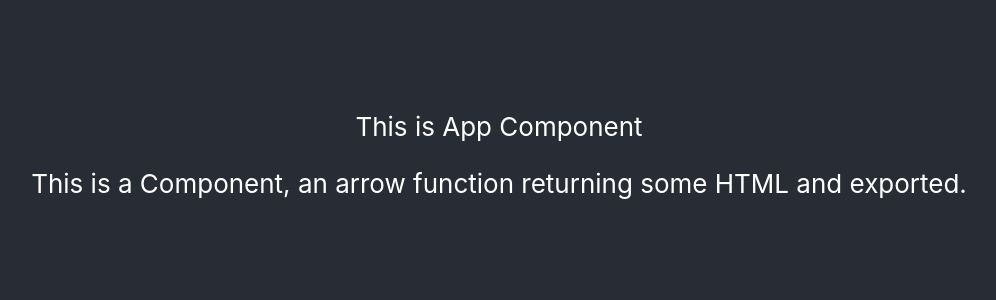
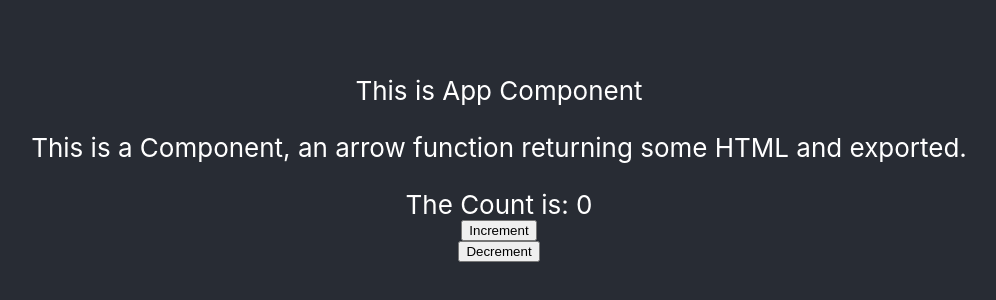
Before and after one commit to itsayushs/theReact, a React (Create React App) app: page / in a window 1280 px wide. Shown: the part 232-532 px from the top of the page, without its empty margins (141-1137 px from the left). Built offline with nearby package versions, Linux system fonts and the light colour scheme.

Commit message:
React Hooks and usingStates

```diff
--- a/src/App.js
+++ b/src/App.js
@@ -1,5 +1,6 @@
 import './App.css';
 import Component1 from './Component1';
+import Counter from './Counter'
 
 function App() {
   return (
@@ -7,6 +8,7 @@ function App() {
       <header className="App-header">
         This is App Component
       <Component1/>
+      <Counter/>
       </header>
     </div>
   );
--- /dev/null
+++ b/src/Counter.jsx
@@ -0,0 +1,38 @@
+import React from 'react';
+
+/*
+For a page/component to refresh automatcally we use Hooks the help us update the state of the component!
+useState is one such hook that will help us update the variable
+Whenever you call a function that is coming from a hook we change the state of the component/rerender it!
+*/
+const Counter = () =>{
+    // let counter = 0;
+    // const incrementFunc = () =>{
+    //     counter++;
+    // }
+
+    let [counter, updateCounter]  = React.useState(0);
+    //     ^var     ^func returned by hook           ^init val of var
+    function incrementFunc() {
+        updateCounter(counter+1)
+        // updateCounter(counter=counter+1)
+    }
+
+    // function decrementFunc() {
+    //     updateCounter(counter-1)
+    // }
+    return (
+        <React.Fragment>
+            The Count is: {counter}
+            <button onClick={incrementFunc}>Increment</button>
+            {/* using this "()" will not call the function <button onClick={incrementFunc()}>Increment</button>
+            This will basically call the function infinite number of time so we pass the refernce to the function we dont call that
+            if we want to call a function then we can use " () => func() " an nameless arrow func
+            lets call the updateCounter function created by the hook directlty in here! */}
+            {/* <button onClick={decrementFunc}>Decrement</button> */}
+            <button onClick={()=>updateCounter(counter-1)}>Decrement</button>
+        </React.Fragment>
+    )
+}
+
+export default Counter;
```
